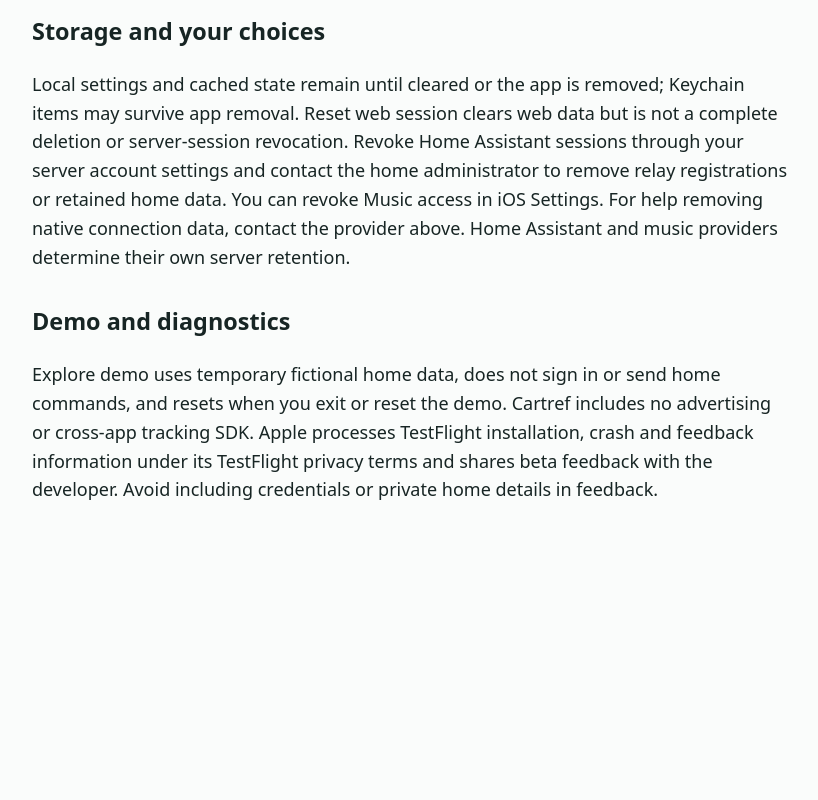
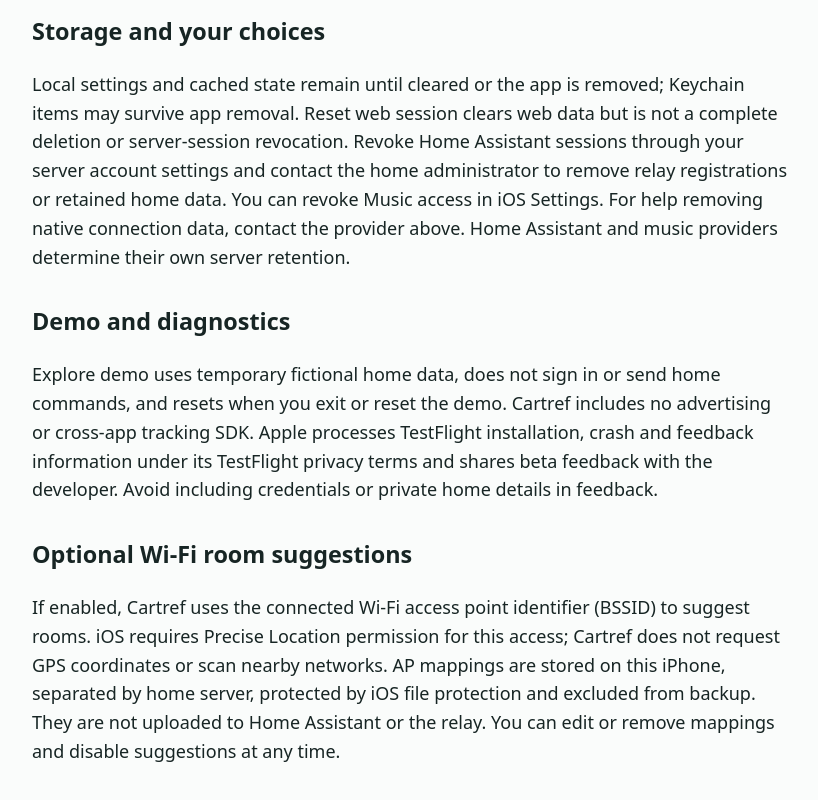
Before and after one commit to srapley-spec/cartref-privacy, a plain HTML site: page index.html in a window 1280 px wide. Shown: the part 1312-2112 px from the top of the page, without its empty margins (228-1046 px from the left). Before the commit the page ends 1864 px from the top, so only its background shows below. Drawn offline with Linux system fonts and the light colour scheme.

Commit message:
Explain optional on-device Wi-Fi room suggestions

```diff
--- a/index.html
+++ b/index.html
@@ -3,4 +3,4 @@
 <section><h2>Home and music information</h2><p>Cartref reads authorized room, device, alarm, routine, media and account presence information from Home Assistant to display your home and contextual controls. Presence is obtained from your existing home configuration; Cartref does not independently track your GPS location. Artwork may be fetched through Home Assistant or from the artwork provider. Music listening uses Apple Music authorization and system playback services where enabled; Apple and the originating service process those requests under their policies. BBC and Pocket Casts transfers send the selected station, programme or podcast identifiers directly to those providers to resolve public audio; their audio and artwork hosts receive playback requests and your network address. Temporary BBC station tokens and stream URLs remain in memory. Cartref does not read a Pocket Casts account or sync its listening progress.</p></section>
 <section><h2>Background updates</h2><p>An optional administrator-operated relay stores device identifiers, Home Assistant account identifiers, selected rooms and Apple push tokens to deliver background updates. Apple Push Notification service processes these deliveries. Remote music updates contain playback metadata; widget refresh notifications request a refresh without carrying home presence data. With notification permission, Cartref also shows your routine results and receives home alert titles/messages through Apple Push Notification service. Existing home recipient settings determine house-alert delivery. Notification taps open the app and do not execute household commands. You can disable notifications in iPhone Settings. The relay runs on the home administrator’s computer. Registration records are retained until an authenticated removal or administrator deletion; they do not currently expire automatically.</p></section>
 <section><h2>Storage and your choices</h2><p>Local settings and cached state remain until cleared or the app is removed; Keychain items may survive app removal. Reset web session clears web data but is not a complete deletion or server-session revocation. Revoke Home Assistant sessions through your server account settings and contact the home administrator to remove relay registrations or retained home data. You can revoke Music access in iOS Settings. For help removing native connection data, contact the provider above. Home Assistant and music providers determine their own server retention.</p></section>
-<section><h2>Demo and diagnostics</h2><p>Explore demo uses temporary fictional home data, does not sign in or send home commands, and resets when you exit or reset the demo. Cartref includes no advertising or cross-app tracking SDK. Apple processes TestFlight installation, crash and feedback information under its TestFlight privacy terms and shares beta feedback with the developer. Avoid including credentials or private home details in feedback.</p></section></main></html>
+<section><h2>Demo and diagnostics</h2><p>Explore demo uses temporary fictional home data, does not sign in or send home commands, and resets when you exit or reset the demo. Cartref includes no advertising or cross-app tracking SDK. Apple processes TestFlight installation, crash and feedback information under its TestFlight privacy terms and shares beta feedback with the developer. Avoid including credentials or private home details in feedback.</p></section><section><h2>Optional Wi-Fi room suggestions</h2><p>If enabled, Cartref uses the connected Wi-Fi access point identifier (BSSID) to suggest rooms. iOS requires Precise Location permission for this access; Cartref does not request GPS coordinates or scan nearby networks. AP mappings are stored on this iPhone, separated by home server, protected by iOS file protection and excluded from backup. They are not uploaded to Home Assistant or the relay. You can edit or remove mappings and disable suggestions at any time.</p></section></main></html>
```
